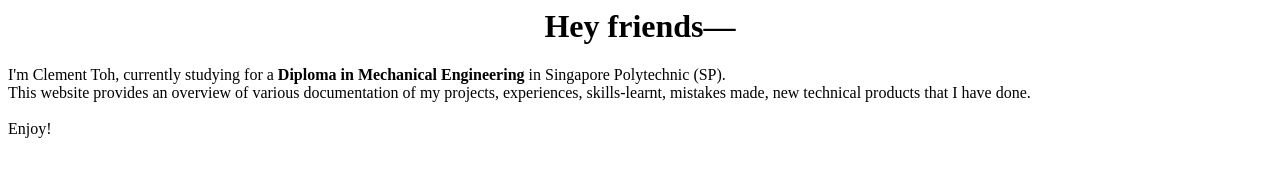
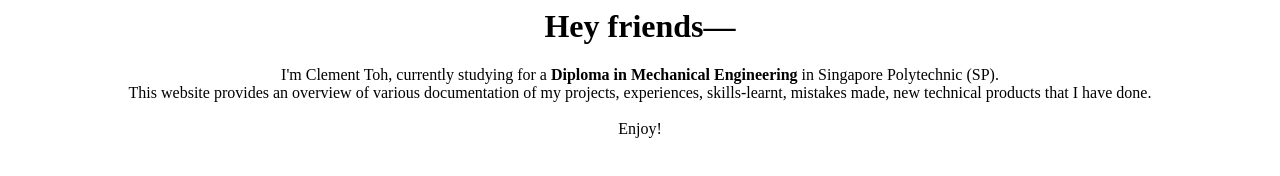
Before and after one commit to ClementToh/test, a plain HTML site: page index.html in a window 1280 px wide. Drawn offline with Linux system fonts and the light colour scheme.

Commit message:
Update index.html

```diff
--- a/index.html
+++ b/index.html
@@ -5,7 +5,7 @@
 
 	<body>
 		<h1 style="text-align:center;">Hey friends—</h1>
-		<p>I'm Clement Toh, currently studying for a <b>Diploma in Mechanical Engineering</b> in Singapore Polytechnic (SP).
+		<p style="text-align:center;">I'm Clement Toh, currently studying for a <b>Diploma in Mechanical Engineering</b> in Singapore Polytechnic (SP).
 			<br /> This website provides an overview of various documentation of my projects, experiences, skills-learnt,
 			mistakes made, new technical products that I have done.
 
```
